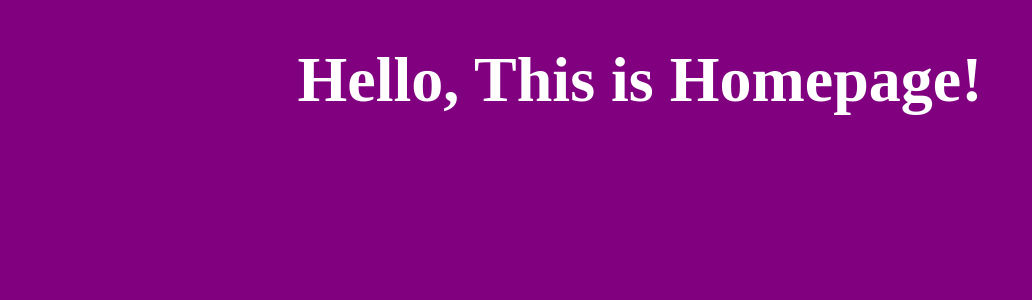
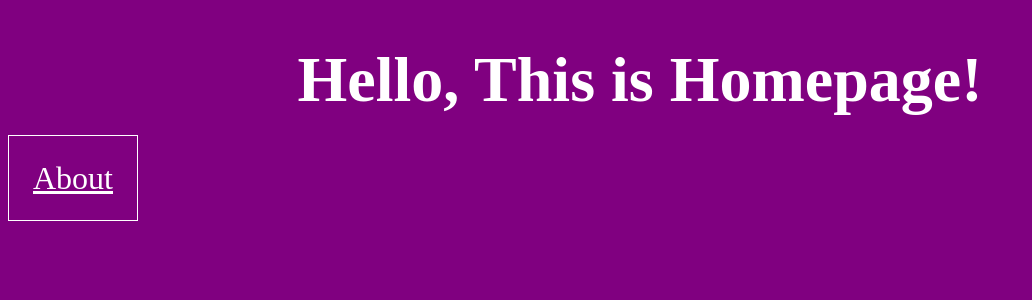
Before and after one commit to Eran2001/flask_app, a Flask app: page / in a window 1280 px wide. Shown: the top 300 px of the page, without its empty margins (0-1032 px from the left). Run offline with Flask 3, Linux system fonts and the light colour scheme.

Commit message:
add some navigation

```diff
--- a/static/styles.css
+++ b/static/styles.css
@@ -7,3 +7,10 @@ h1 {
     text-align: center;
     font-size: 4rem;
 }
+
+a {
+    color: #FFF;
+    font-size: 2rem;
+    border: 1px solid #FFF;
+    padding: 1.5rem
+}
--- a/templates/index.html
+++ b/templates/index.html
@@ -8,6 +8,7 @@
 <body>
   <div id="header">
     <h1>Hello, This is Homepage!</h1>
+    <a href="./about">About</a>
   </div>
 </body>
 </html>
```
